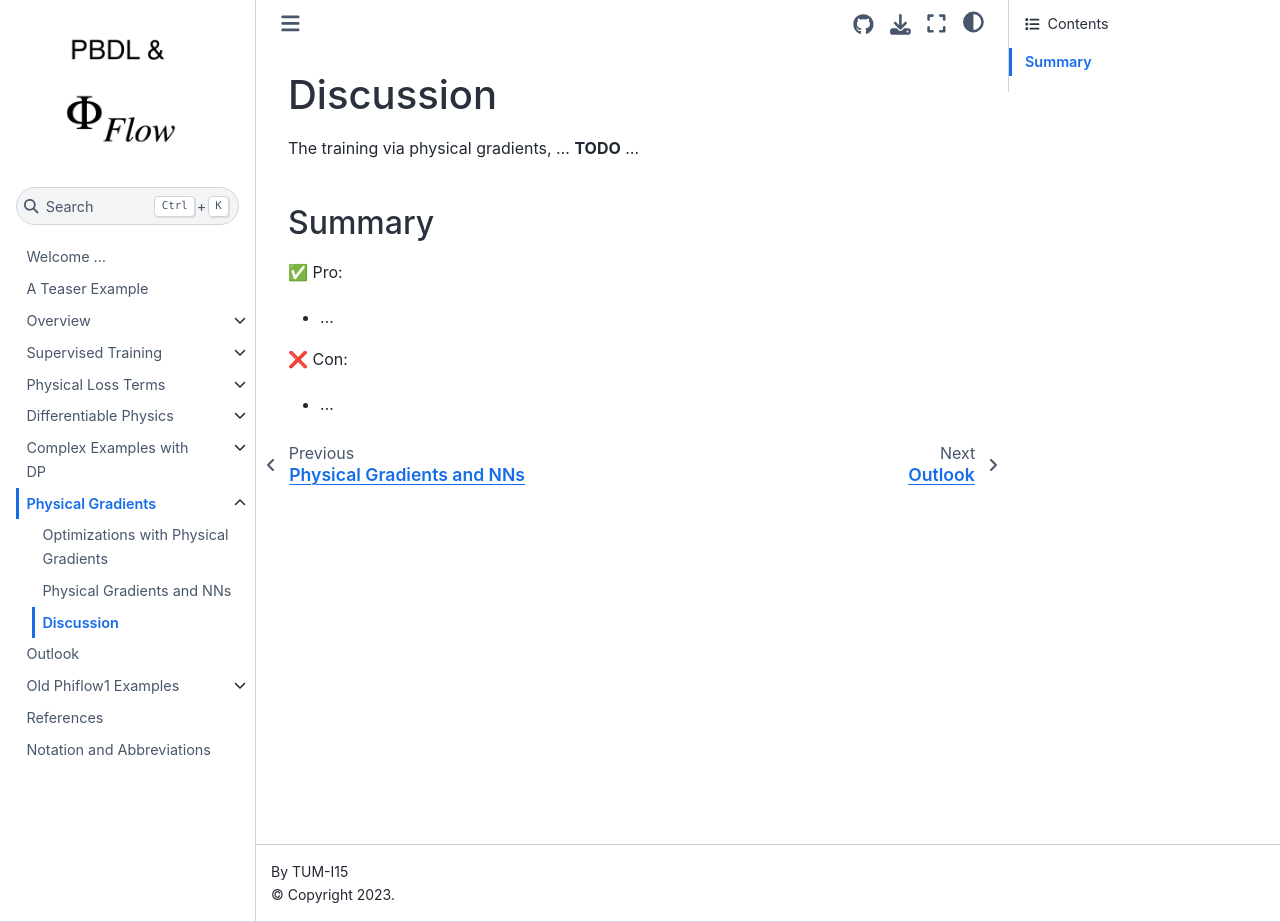
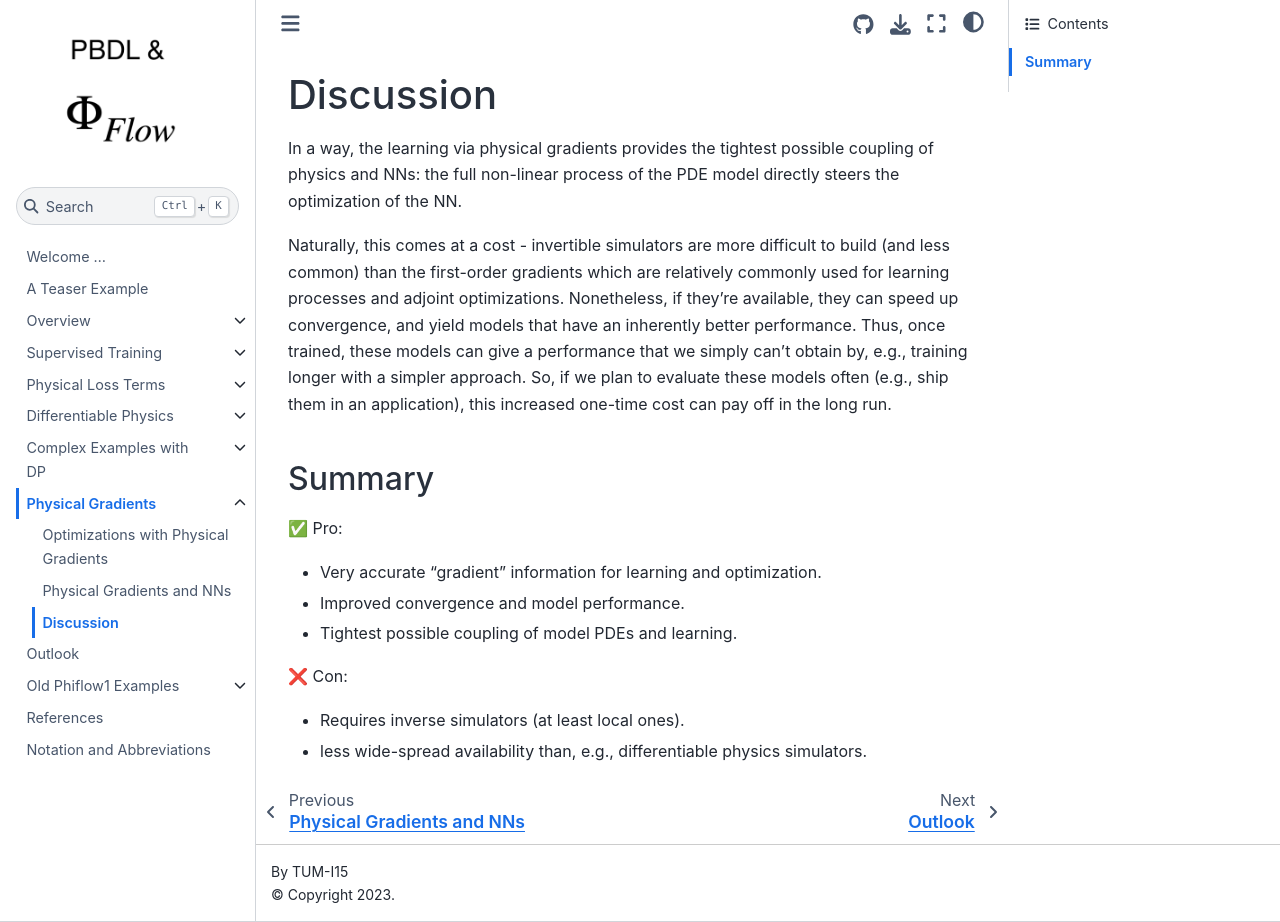
Before and after one commit to tum-pbs/pbdl-book, a Jupyter Book: the page built from physgrad-discuss.md, in a window 1280 px wide and 922 px high. Built offline with Jupyter Book 1.0.4 settings and Sphinx 7.4.7 and the Sphinx Book theme 1.1.4, drawn with Linux system fonts in a browser that asks for light colours.

Commit message:
PG conclusions, list formatting

```diff
--- a/physgrad-discuss.md
+++ b/physgrad-discuss.md
@@ -1,13 +1,26 @@
 Discussion
 =======================
 
-The training via physical gradients,
-... **TODO** ...
+In a way, the learning via physical gradients provides the tightest possible coupling
+of physics and NNs: the full non-linear process of the PDE model directly steers
+the optimization of the NN.
+
+Naturally, this comes at a cost - invertible simulators are more difficult to build
+(and less common) than the first-order gradients which are relatively commonly used
+for learning processes and adjoint optimizations. Nonetheless, if they're available,
+they can speed up convergence, and yield models that have an inherently better performance.
+Thus, once trained, these models can give a performance that we simply can't obtain
+by, e.g., training longer with a simpler approach. So, if we plan to evaluate these
+models often (e.g., ship them in an application), this increased one-time cost
+can pay off in the long run.
 
 ## Summary
 
 ✅ Pro:
-- ...
+- Very accurate "gradient" information for learning and optimization.
+- Improved convergence and model performance.
+- Tightest possible coupling of model PDEs and learning.
 
 ❌ Con:
-- ...
+- Requires inverse simulators (at least local ones).
+- less wide-spread availability than, e.g., differentiable physics simulators.
```
Also changed, not shown: diffphys-discuss.md (+5 -5 lines), physicalloss-discuss.md (+6 -6 lines), supervised-discuss.md (+7 -7 lines).
